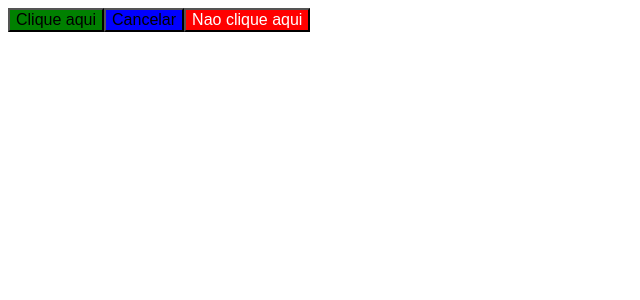
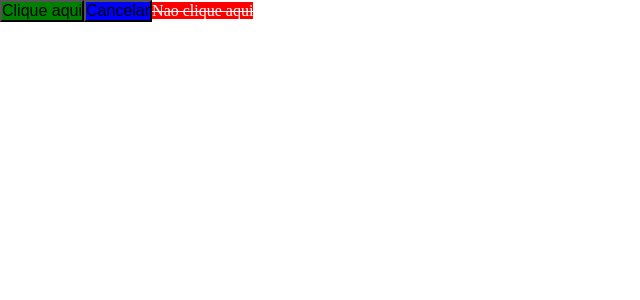
Before and after one commit to PedroHenrique004/port1, a React (Create React App) app: page / in a window 1280 px wide. Shown: the top 300 px of the page, without its empty margins (0-640 px from the left). Built offline with nearby package versions, Linux system fonts and the light colour scheme.

Commit message:
configurando ambiente de desenvolvimento

```diff
--- a/package.json
+++ b/package.json
@@ -22,7 +22,7 @@
     "build": "react-scripts build",
     "test": "react-scripts test",
     "eject": "react-scripts eject",
-    "prettier": "prettier --write ."
+    "prettier": "prettier --write \"src/**/*.{js,jsx,ts,tsx}\""
   },
   "eslintConfig": {
     "extends": [
--- a/src/App.tsx
+++ b/src/App.tsx
@@ -1,7 +1,13 @@
 import Teste from './Teste'
+import EstiloGlobal from './styles'
 
 function App() {
-  return <Teste />
+  return (
+    <>
+      <Teste />
+      <EstiloGlobal />
+    </>
+  )
 }
 
 export default App
--- a/src/Teste.tsx
+++ b/src/Teste.tsx
@@ -13,6 +13,10 @@
 const BotaoPerigo = styled(Botao)`
   background-color: red;
   color: white;
+
+  span {
+    text-decoration: line-through;
+  }
 `
 
 function Teste() {
@@ -20,7 +24,9 @@
     <>
       <Botao principal>Clique aqui</Botao>
       <Botao principal={false}>Cancelar</Botao>
-      <BotaoPerigo principal>Nao clique aqui</BotaoPerigo>
+      <BotaoPerigo as="a" principal>
+        <span>Nao clique aqui</span>
+      </BotaoPerigo>
     </>
   )
 }
--- /dev/null
+++ b/src/styles.ts
@@ -0,0 +1,10 @@
+import { createGlobalStyle } from 'styled-components'
+
+const EstiloGlobal = createGlobalStyle`
+    * {
+        margin:0;
+        padding:0;
+    }
+`
+
+export default EstiloGlobal
```
